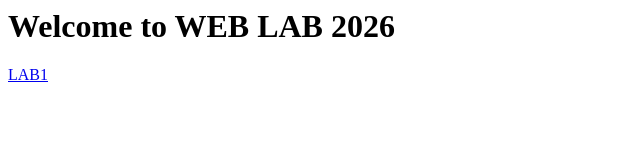
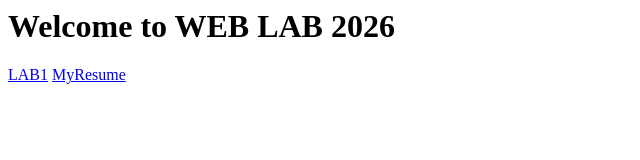
Before and after one commit to Shama-123/weblab, a plain HTML site: page index.html in a window 1280 px wide. Shown: the whole page, without its empty margins (0-640 px from the left). Drawn offline with Linux system fonts and the light colour scheme.

Commit message:
Update index.html

```diff
--- a/index.html
+++ b/index.html
@@ -5,5 +5,6 @@
  <body>
    <h1>Welcome to WEB LAB 2026</h1>
    <a href="Lab1.html">LAB1</a>
+   <a href="profile.html">MyResume</a>
  </body>
 </html>
```
